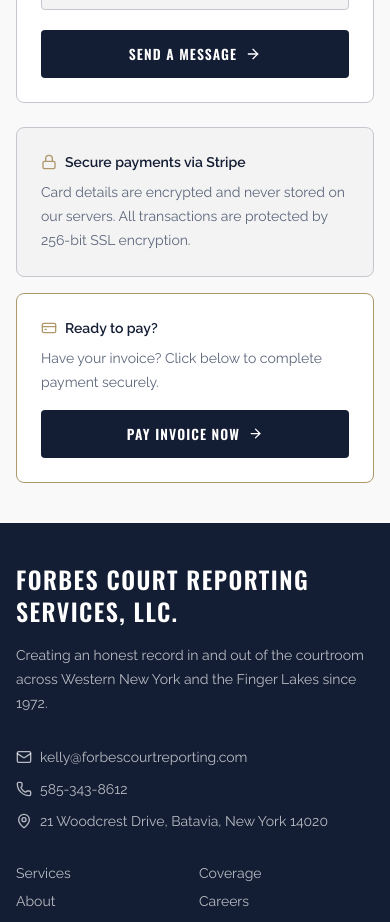
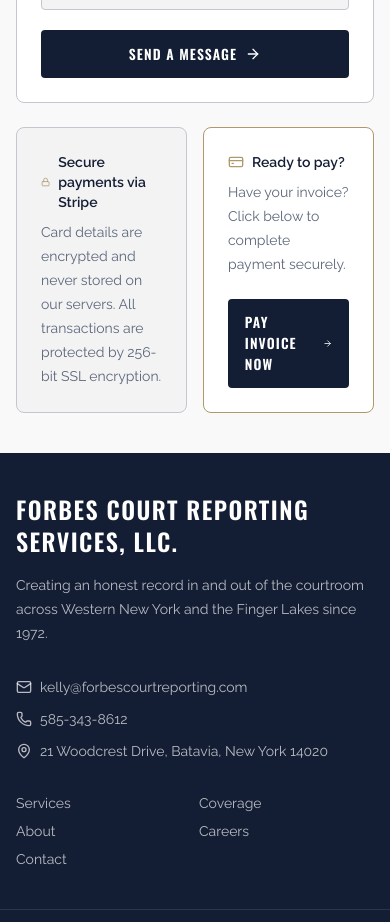
Before and after one commit to tucker8645/forbescourtreporting-website, a Next.js app: page /pay in a window 390 px wide. Shown: the part 1480-2402 px from the top of the page. Built offline with nearby package versions, Linux system fonts and the light colour scheme.

Commit message:
Force two boxes always side by side with grid-cols-2

```diff
--- a/src/app/pay/page.tsx
+++ b/src/app/pay/page.tsx
@@ -101,7 +101,7 @@
             </div>
 
             {/* Two equal boxes side by side */}
-            <div className="grid gap-4 sm:grid-cols-2">
+            <div className="grid grid-cols-2 gap-4">
               <div className="rounded-lg border border-[var(--line)] bg-[var(--surface-soft)] p-6">
                 <div className="flex items-center gap-2">
                   <Lock size={16} className="text-[var(--gold)]" aria-hidden="true" />
```
